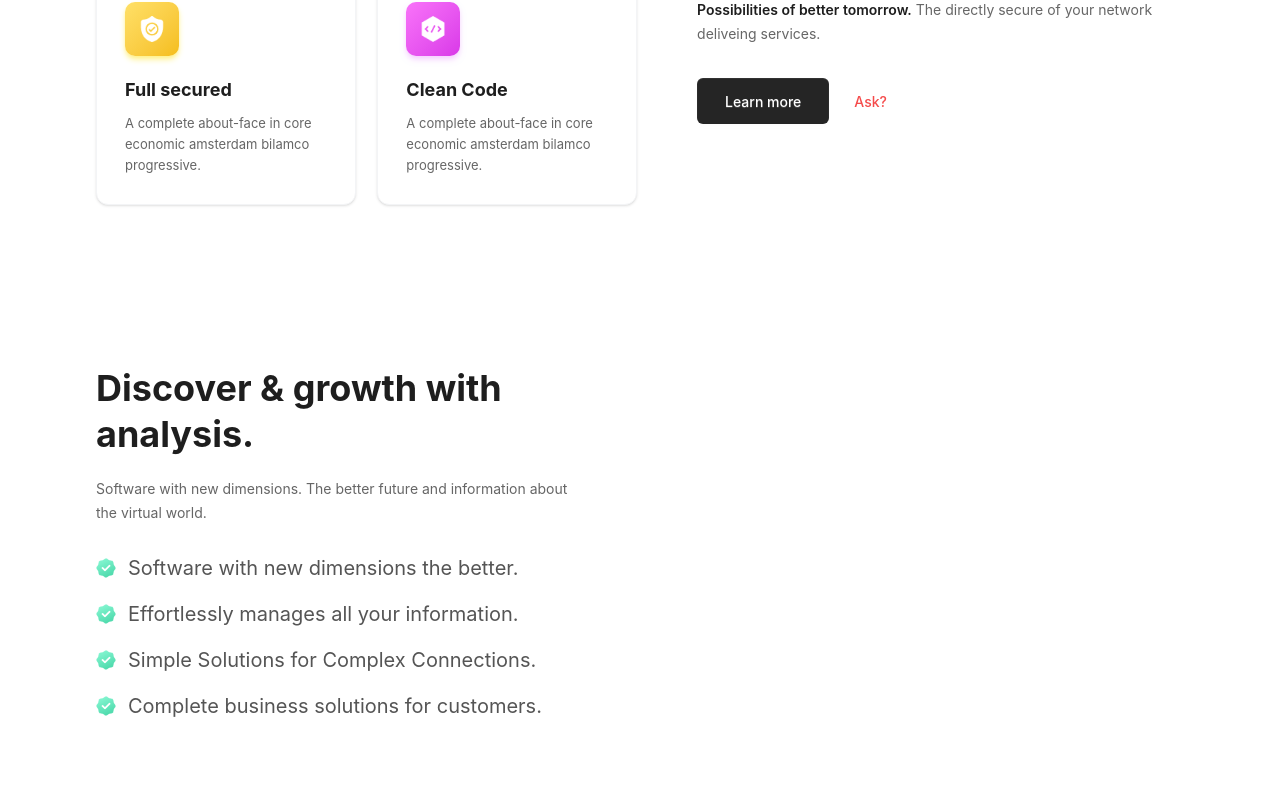
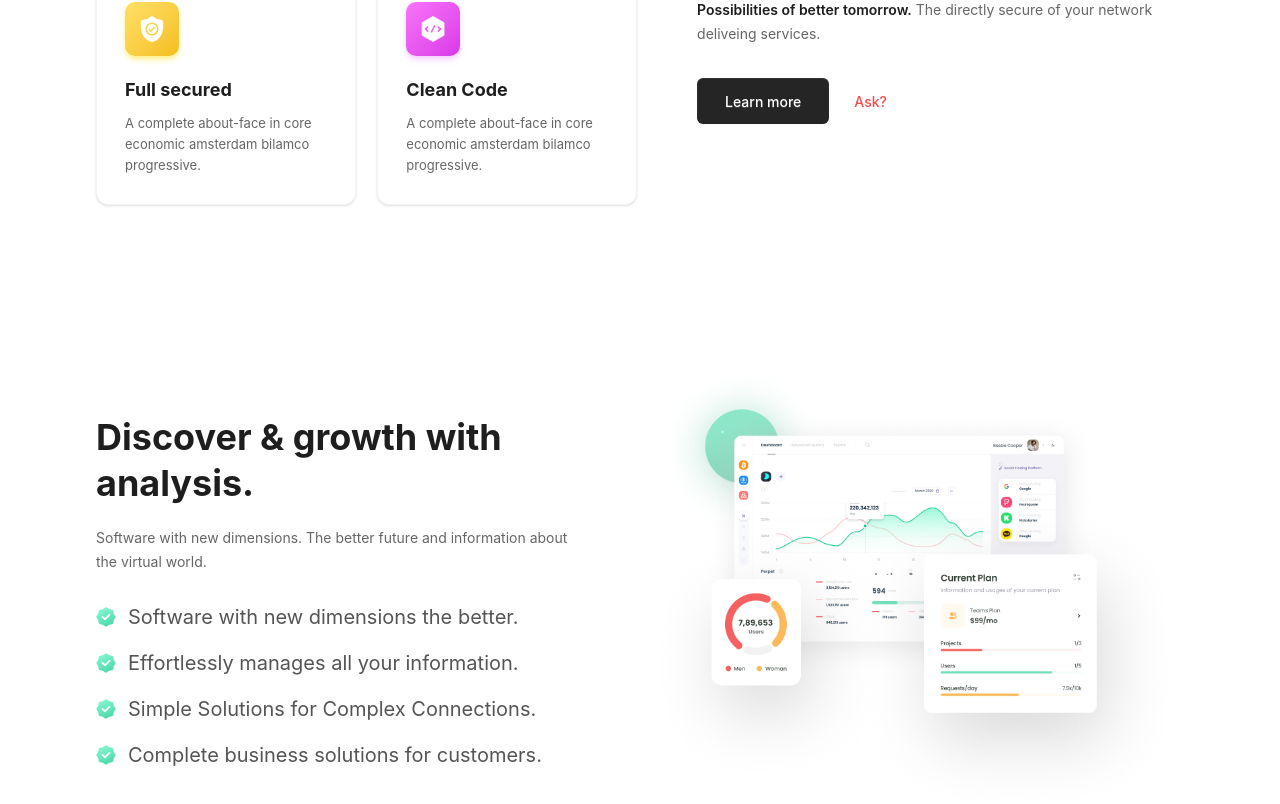
Before and after one commit to xadichalmatova0112-hue/newProject, a React (Vite) app: page / in a window 1280 px wide. Shown: the part 1121-1925 px from the top of the page. Built offline with nearby package versions, Linux system fonts and the light colour scheme.

Commit message:
thirdCetion img

```diff
--- a/src/Components/MainCount.jsx
+++ b/src/Components/MainCount.jsx
@@ -144,6 +144,9 @@ const MainCount = () => {
                         </ul>
                     </div>
 
+                    <div className="w-full lg:w-[50%] flex justify-end">
+                        <img src={analysisImg} alt="Discover and growth analysis" className="w-full object-contain" />
+                    </div>
 
 
                 </div>
```
